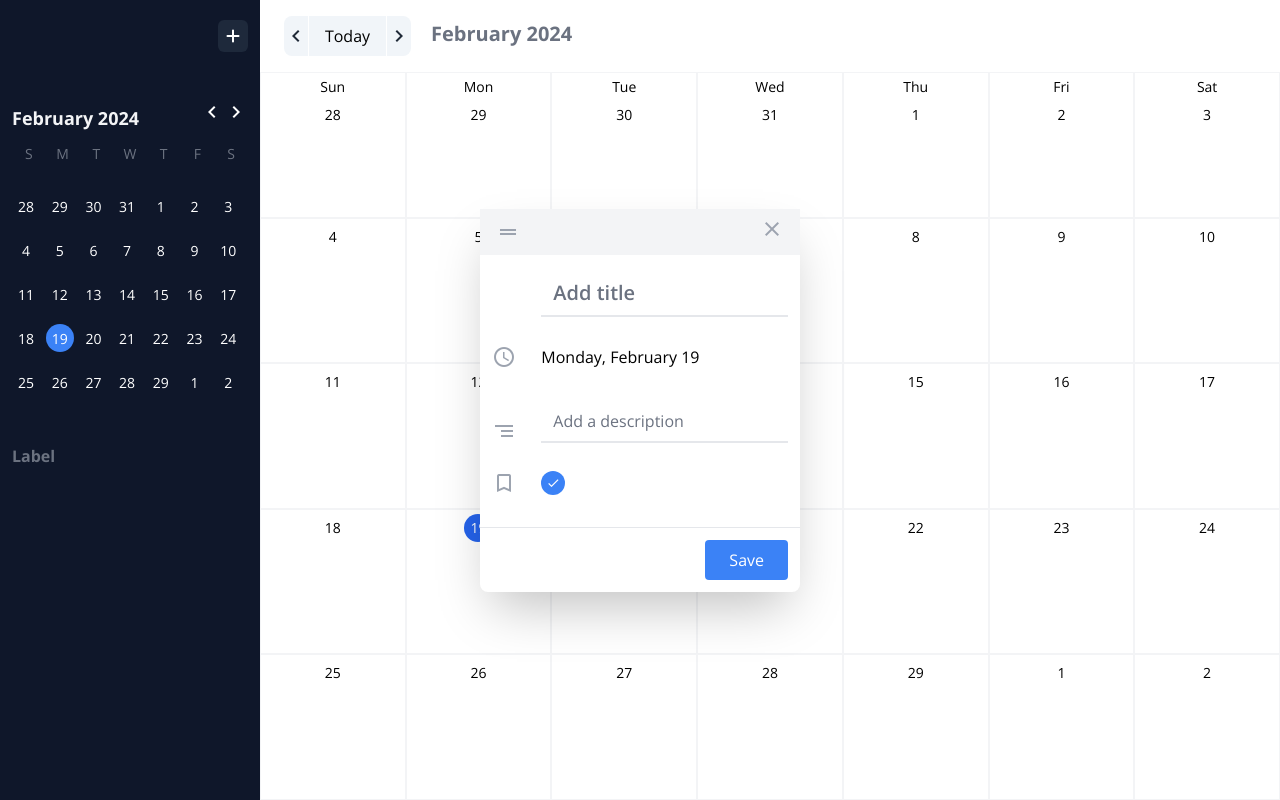
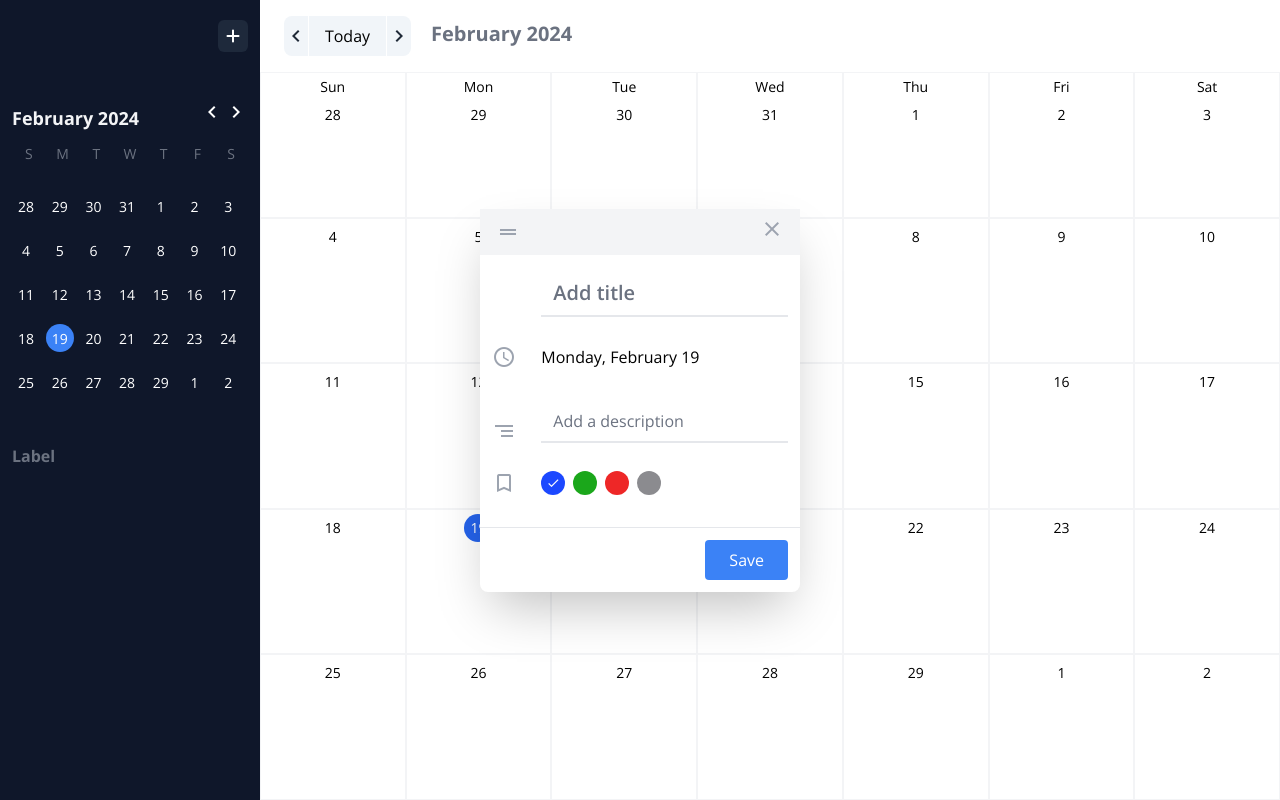
Before and after one commit to AmirFamili/calendar-app, a React (Create React App) app: page /calendar-app/day in a window 1280 px wide. Both pictures are taken after a click on the button 232 px from the left and 36 px from the top of the page. Built offline with nearby package versions, Linux system fonts and the light colour scheme.

Commit message:
fix color for events

```diff
--- a/src/components/Day.js
+++ b/src/components/Day.js
@@ -40,7 +40,7 @@ export const Day = ({ day, rowIdx }) => {
           <div
             key={idx}
             onClick={() => setSelectedEvent(evt)}
-            className={`bg-${evt.label}-500 p-1 mr-3 text-gray-300 text-sm rounded mb-1 truncate`}
+            className={`${evt.label} p-1 mr-3 text-gray-200 text-sm rounded mb-1 truncate`}
           >
             {evt.title}
           </div>
--- a/src/components/EventModal.js
+++ b/src/components/EventModal.js
@@ -1,6 +1,6 @@
 import React, { useContext, useState } from "react";
 import GlobalContext from "../context/GlobalContext";
-const labelsClasses = ["blue","red", "gray", "green" ];
+const labelsClasses = ["blue","green","red", "gray" ];
 
 
 export default function EventModal() {
@@ -89,7 +89,7 @@ export default function EventModal() {
                 <span
                   key={i}
                   onClick={() => setSelectedLabel(lblClass)}
-                  className={`bg-${lblClass}-500 w-6 h-6 rounded-full flex items-center justify-center cursor-pointer`}
+                  className={`${lblClass} w-6 h-6 rounded-full flex items-center justify-center cursor-pointer`}
                 >
                   {selectedLabel === lblClass && (
                     <span className="material-icons-outlined text-white text-sm">
--- a/src/components/Label.js
+++ b/src/components/Label.js
@@ -14,9 +14,9 @@ export default function Labels() {
             onChange={() =>
               updateLabel({ label: lbl, checked: !checked })
             }
-            className={`form-checkbox h-5 w-5 text-${lbl}-400 rounded focus:ring-0 cursor-pointer`}
+            className={`form-checkbox h-5 w-5 txt-${lbl} rounded focus:ring-0 cursor-pointer`}
           />
-          <span className={`ml-2 text-${lbl}-500 capitalize`}>{lbl}</span>
+          <span className={`ml-2 txt-${lbl} capitalize`}>{lbl}</span>
         </label>
       ))}
     </React.Fragment>
--- a/src/components/Sidebar.js
+++ b/src/components/Sidebar.js
@@ -14,7 +14,7 @@ export const Sidebar = () => {
         <button onClick={()=>{
           setShowEventModal(true)
         }} className="px-2 py-1 bg-slate-800 cursor-pointer rounded-md ">
-          <i class="fa-solid fa-plus"></i>
+          <i className="fa-solid fa-plus"></i>
         </button>
       </div>
 
--- a/src/index.css
+++ b/src/index.css
@@ -1,3 +1,37 @@
 @tailwind base;
 @tailwind components;
 @tailwind utilities;
+
+
+.red{
+    background-color:rgb(238, 39, 39);
+}
+
+.green{
+    background-color:rgb(27, 167, 27);
+}
+
+.blue{
+    background-color: rgb(28, 72, 255);
+}
+.gray{
+    background-color: rgb(139, 139, 143);
+}
+
+
+
+.txt-red{
+    color:  rgb(238, 39, 39);
+}
+
+.txt-blue{
+    color:  rgb(28, 72, 255);
+}
+
+.txt-green{
+    color:  rgb(27, 167, 27);
+}
+
+.txt-gray{
+    color:  rgb(139, 139, 143);
+}
--- a/tailwind.config.js
+++ b/tailwind.config.js
@@ -8,7 +8,12 @@ module.exports = {
       },
       gridTemplateColumns:{
         "1/5": "1fr 5fr "
-      }
+      },
+      colors: {
+        'blue-main':'#3C96FF',
+        'green-main':'#41DB6D',
+
+      },
     },
   },
   plugins: [
```
Also changed, not shown: public/manifest.json, 2 other files (tests, documents, lock files or other folders).
